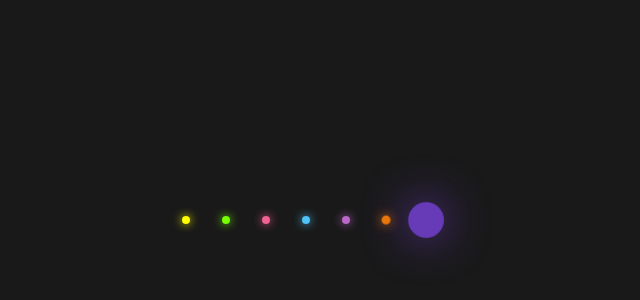
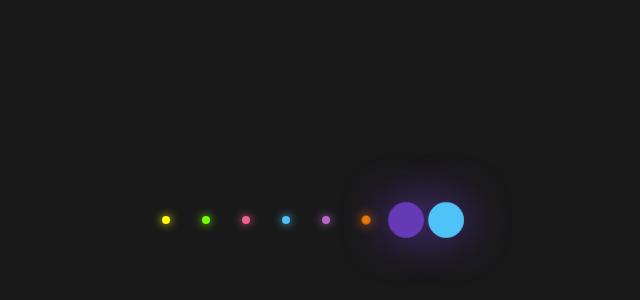
Before and after one commit to NickJJensen/my-first-repo, a plain HTML site: page index.html in a window 1280 px wide. Shown: the part 180-480 px from the top of the page, without its empty margins (334-974 px from the left). Drawn offline with Linux system fonts and the light colour scheme.

Commit message:
added fancy dot

```diff
--- a/index.html
+++ b/index.html
@@ -15,6 +15,7 @@
     <li></li>
     <li></li>
     <li></li>
+    <li></li>
   </ul>
 </body>
 </html>
--- a/styles.css
+++ b/styles.css
@@ -77,3 +77,8 @@
   background: #673ab7;
   box-shadow: 0 0 50px #673ab7;
 }
+ul li:nth-child(8) {
+  animation-delay: -0.2s;
+  background: #4fc3f7;
+  box-shadow: 0 0 50px #673ab7;
+}
```
